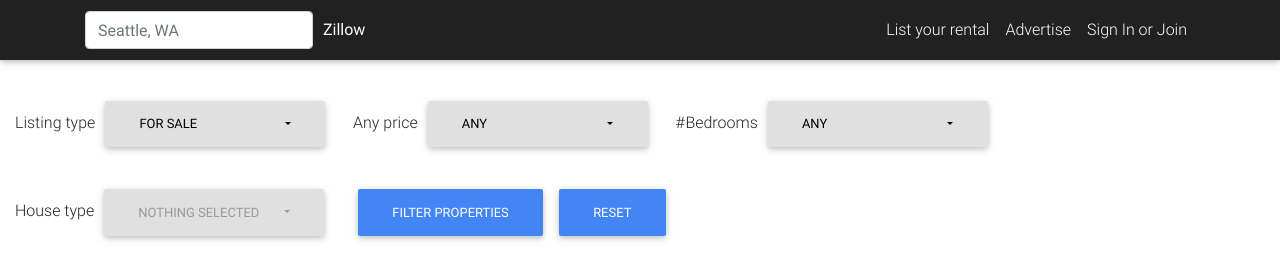
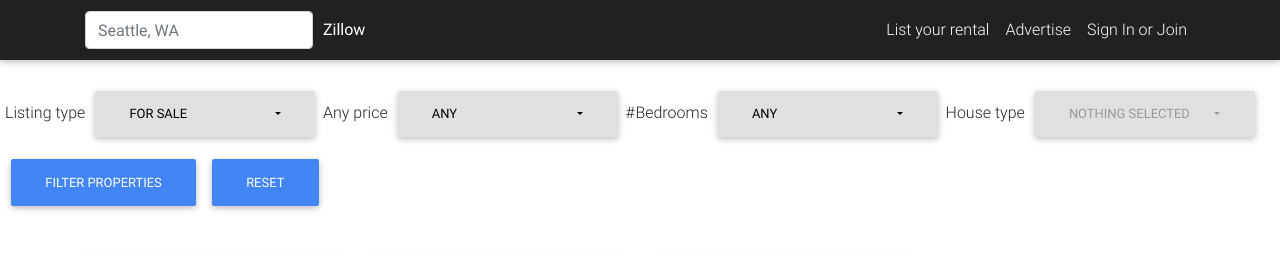
Before and after one commit to Akshay666/multi-family-homes, a website: page search_results2.html in a window 1280 px wide. Shown: the top 254 px of the page. Drawn offline with nearby package versions, Linux system fonts and the light colour scheme.

Commit message:
reduced padding

```diff
--- a/search_results2.html
+++ b/search_results2.html
@@ -82,7 +82,7 @@
 
   </nav>
 <br>
-      <div style="padding: 15px; display: inline-block;">
+      <div style="padding: 5px; display: inline-block;">
         Listing type
         <select class="selectpicker">
           <option>For sale</option>
@@ -91,7 +91,7 @@
         </select>
       </div>
 
-      <div style="padding: 15px; display: inline-block;">
+      <div style="padding: 5px; display: inline-block;">
         Any price
         <select class="selectpicker">
           <option btn-default>Any</option>
@@ -101,7 +101,7 @@
         </select>
       </div>
 
-      <div style="padding: 15px; display: inline-block;">
+      <div style="padding: 5px; display: inline-block;">
         #Bedrooms
         <select class="selectpicker">
           <option btn-default>Any</option>
@@ -111,7 +111,7 @@
         </select>
       </div>
 
-     <div style="padding: 15px; display: inline-block;">
+     <div style="padding: 5px; display: inline-block;">
        House type
         <select class="selectpicker" multiple data-live-search="true">
           <option>Houses</option>
@@ -124,7 +124,7 @@
         </select>
       </div>
 
-    <div style="padding: 15px; display: inline-block;">
+    <div style="padding: 5px; display: inline-block;">
       <!-- Button trigger modal -->
       <button type="button" class="btn btn-primary" data-toggle="modal" data-target="#exampleModal0">
         Filter properties
```
